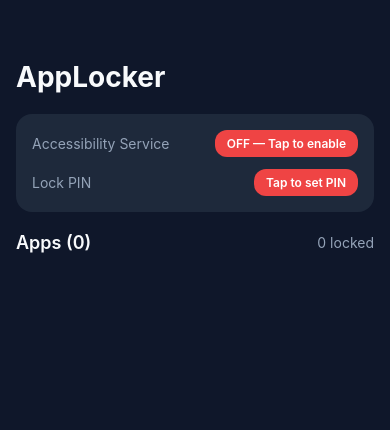
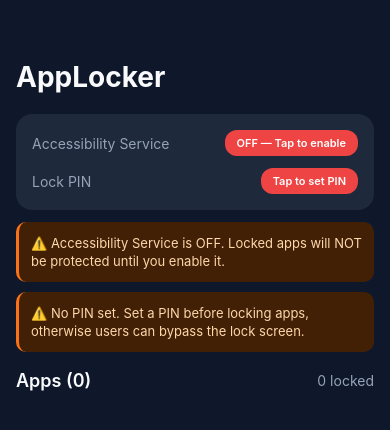
Before and after one commit to SharifHossain18/AppLocker, a React Native app: screen / in a window 390 px wide. Shown: the top 430 px of the page. Built offline with nearby package versions, Linux system fonts and the light colour scheme.

Commit message:
Fix AppLocker bugs (PIN bypass, Biometrics, PIN validation, Accessibility refresh, Package visibility, thread safety)

```diff
--- a/src/screens/HomeScreen.tsx
+++ b/src/screens/HomeScreen.tsx
@@ -9,13 +9,14 @@
   Alert,
   TouchableOpacity,
   ActivityIndicator,
+  AppState,
+  AppStateStatus,
 } from 'react-native';
 import { AppLocker, InstalledApp } from '../native/AppLocker';
 
 enum Screen {
   MAIN,
   SET_PIN,
-  VERIFY_PIN,
 }
 
 export default function HomeScreen() {
@@ -25,7 +26,6 @@
   const [loading, setLoading] = useState(true);
   const [pin, setPin] = useState('');
   const [confirmPin, setConfirmPin] = useState('');
-  const [enteredPin, setEnteredPin] = useState('');
   const [hasPin, setHasPin] = useState(false);
   const [serviceEnabled, setServiceEnabled] = useState(false);
 
@@ -41,11 +41,6 @@
       setLockedApps(new Set(locked));
       setServiceEnabled(serviceOn);
       setHasPin(pinExists);
-      if (pinExists) {
-        setScreen(Screen.VERIFY_PIN);
-      } else {
-        setScreen(Screen.MAIN);
-      }
     } catch (e) {
       console.error(e);
     } finally {
@@ -53,9 +48,26 @@
     }
   }, []);
 
+  // Initial load
   useEffect(() => {
     loadData();
   }, [loadData]);
+
+  // Bug 4 Fix: Re-check accessibility status whenever the app comes back to foreground
+  useEffect(() => {
+    const handleAppStateChange = async (nextState: AppStateStatus) => {
+      if (nextState === 'active') {
+        try {
+          const serviceOn = await AppLocker.isAccessibilityServiceEnabled();
+          setServiceEnabled(serviceOn);
+        } catch (e) {
+          // ignore
+        }
+      }
+    };
+    const sub = AppState.addEventListener('change', handleAppStateChange);
+    return () => sub.remove();
+  }, []);
 
   const toggleLock = async (pkg: string, value: boolean) => {
     try {
@@ -96,25 +108,6 @@
     }
   };
 
-  const checkPin = async () => {
-    if (enteredPin.length < 4) {
-      Alert.alert('Error', 'PIN must be at least 4 digits');
-      return;
-    }
-    try {
-      const success = await AppLocker.verifyPin(enteredPin);
-      if (success) {
-        setScreen(Screen.MAIN);
-        setEnteredPin('');
-      } else {
-        Alert.alert('Error', 'Incorrect PIN');
-        setEnteredPin('');
-      }
-    } catch (e) {
-      Alert.alert('Error', 'Failed to verify PIN');
-    }
-  };
-
   const renderAppItem = ({ item }: { item: InstalledApp }) => {
     const isLocked = lockedApps.has(item.packageName);
     return (
@@ -145,34 +138,17 @@
     );
   }
 
-  if (screen === Screen.VERIFY_PIN) {
-    return (
-      <View style={styles.container}>
-        <Text style={styles.title}>Unlock AppLocker</Text>
-        <TextInput
-          style={styles.pinInput}
-          placeholder="Enter PIN"
-          placeholderTextColor="#666"
-          keyboardType="number-pad"
-          secureTextEntry
-          maxLength={6}
-          value={enteredPin}
-          onChangeText={setEnteredPin}
-        />
-        <TouchableOpacity style={styles.saveBtn} onPress={checkPin}>
-          <Text style={styles.saveBtnText}>Verify & Unlock</Text>
-        </TouchableOpacity>
-      </View>
-    );
-  }
-
+  // Bug 1 Fix: SET_PIN screen only — VERIFY_PIN is handled by LockScreenActivity (native)
   if (screen === Screen.SET_PIN) {
     return (
       <View style={styles.container}>
         <Text style={styles.title}>Set Lock PIN</Text>
+        <Text style={styles.hint}>
+          This PIN will protect your locked apps. Fingerprint unlock is also supported.
+        </Text>
         <TextInput
           style={styles.pinInput}
-          placeholder="Enter PIN"
+          placeholder="Enter PIN (4-6 digits)"
           placeholderTextColor="#666"
           keyboardType="number-pad"
           secureTextEntry
@@ -220,7 +196,7 @@
               }
             }}>
             <Text style={styles.statusText}>
-              {serviceEnabled ? 'ON' : 'OFF — Tap to enable'}
+              {serviceEnabled ? 'ON ✓' : 'OFF — Tap to enable'}
             </Text>
           </TouchableOpacity>
         </View>
@@ -230,11 +206,27 @@
             style={[styles.statusBadge, hasPin ? styles.statusOn : styles.statusOff]}
             onPress={() => setScreen(Screen.SET_PIN)}>
             <Text style={styles.statusText}>
-              {hasPin ? 'Set' : 'Tap to set PIN'}
+              {hasPin ? 'Set ✓ — Tap to change' : 'Tap to set PIN'}
             </Text>
           </TouchableOpacity>
         </View>
       </View>
+
+      {!serviceEnabled && (
+        <View style={styles.warningCard}>
+          <Text style={styles.warningText}>
+            ⚠️ Accessibility Service is OFF. Locked apps will NOT be protected until you enable it.
+          </Text>
+        </View>
+      )}
+
+      {!hasPin && (
+        <View style={styles.warningCard}>
+          <Text style={styles.warningText}>
+            ⚠️ No PIN set. Set a PIN before locking apps, otherwise users can bypass the lock screen.
+          </Text>
+        </View>
+      )}
 
       <View style={styles.sectionHeader}>
         <Text style={styles.sectionTitle}>
@@ -273,11 +265,17 @@
     color: '#f8fafc',
     marginBottom: 20,
   },
+  hint: {
+    color: '#94a3b8',
+    fontSize: 13,
+    marginBottom: 16,
+    lineHeight: 18,
+  },
   statusCard: {
     backgroundColor: '#1e293b',
     borderRadius: 16,
     padding: 16,
-    marginBottom: 20,
+    marginBottom: 12,
     gap: 12,
   },
   statusRow: {
@@ -288,11 +286,13 @@
   statusLabel: {
     color: '#94a3b8',
     fontSize: 14,
+    flex: 1,
   },
   statusBadge: {
     paddingHorizontal: 12,
     paddingVertical: 6,
     borderRadius: 12,
+    maxWidth: '60%',
   },
   statusOn: {
     backgroundColor: '#10b981',
@@ -302,14 +302,29 @@
   },
   statusText: {
     color: '#fff',
-    fontSize: 12,
+    fontSize: 11,
     fontWeight: '600',
+    textAlign: 'center',
+  },
+  warningCard: {
+    backgroundColor: '#422006',
+    borderRadius: 10,
+    padding: 12,
+    marginBottom: 10,
+    borderLeftWidth: 3,
+    borderLeftColor: '#f97316',
+  },
+  warningText: {
+    color: '#fed7aa',
+    fontSize: 13,
+    lineHeight: 18,
   },
   sectionHeader: {
     flexDirection: 'row',
     justifyContent: 'space-between',
     alignItems: 'center',
     marginBottom: 12,
+    marginTop: 8,
   },
   sectionTitle: {
     color: '#f8fafc',
```
Also changed, not shown: 6 other files (tests, documents, lock files or other folders).
